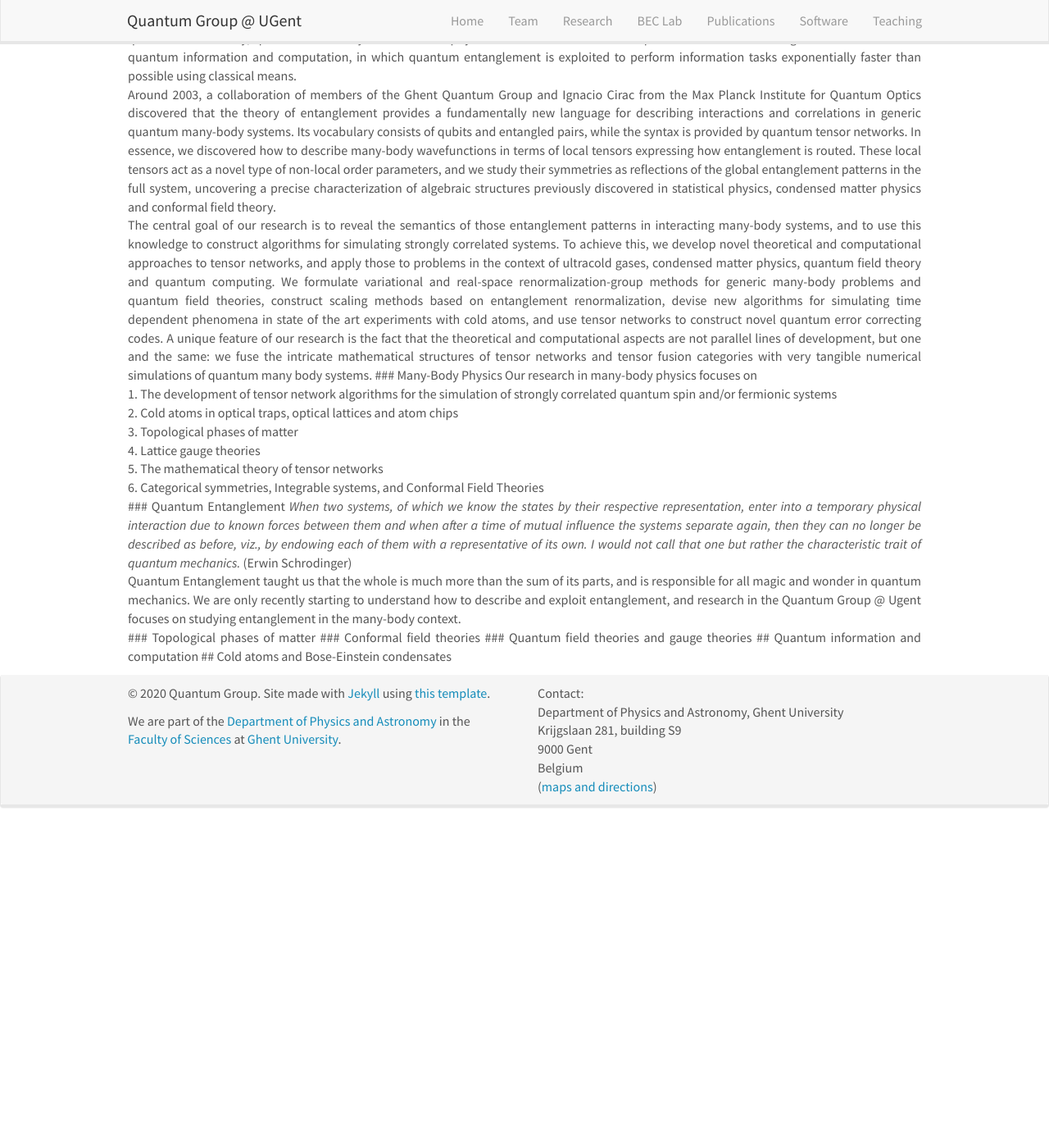
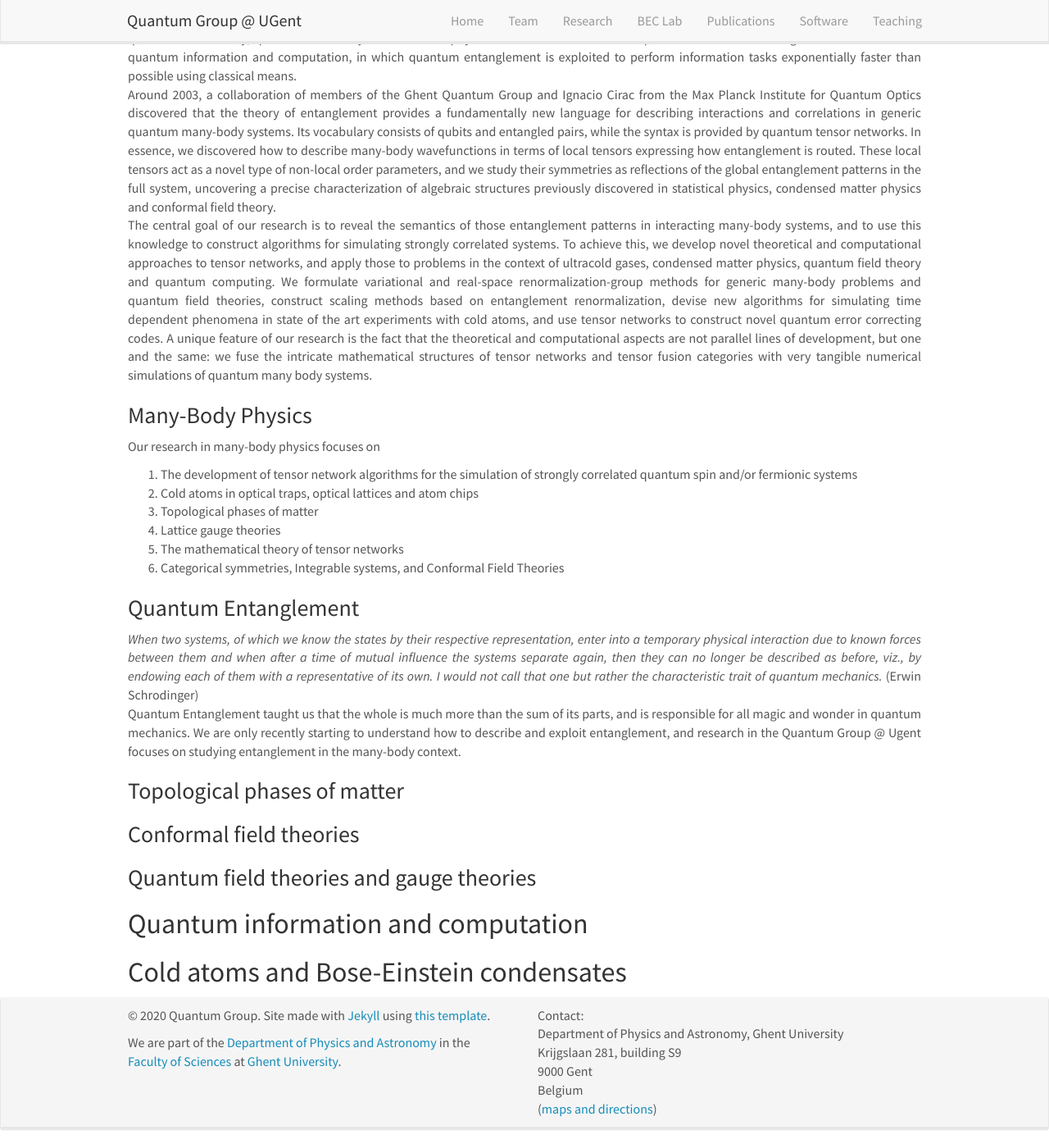
Before and after one commit to quantumghent/quantumghent.github.io, a Jekyll site: the page built from _pages/research.md, in a window 1280 px wide and 1400 px high, scrolled down 241 px. Shown: the whole window at 82% size. Built offline with Jekyll 4.4.1, drawn with Linux system fonts in a browser that asks for light colours; nearby versions of some CDN libraries; before the commit the page ends 1248 px from its top, so only the background shows below that.

Commit message:
Update research.md

```diff
--- a/_pages/research.md
+++ b/_pages/research.md
@@ -13,7 +13,9 @@ permalink: /research/
 <p style="text-align:justify">
 Tensor networks provide a new mathematical and computational framework for tackling the central theoretical problem in physics, namely the quantum many-body problem, and more specifically the problem of strongly interacting systems.  The quantum many-body problem deals with the description of a large collection of particles, and forms the foundation upon which all our understanding of condensed matter physics, quantum field theory, quantum chemistry and statistical physics is build. The central concepts of tensor networks originate from the field of quantum information and computation, in which quantum entanglement is exploited to perform information tasks exponentially faster than possible using classical means.<br>
 Around 2003, a collaboration of members of the Ghent Quantum Group and Ignacio Cirac from the Max Planck Institute for Quantum Optics discovered that the theory of entanglement provides a fundamentally new language for describing interactions and correlations in generic quantum many-body systems. Its vocabulary consists of qubits and entangled pairs, while the syntax is provided by quantum tensor networks. In essence, we discovered how to describe many-body wavefunctions in terms of local tensors expressing how entanglement is routed. These local tensors act as a novel type of non-local order parameters, and we study their symmetries as reflections of the global entanglement patterns in the full system, uncovering a precise characterization of algebraic structures previously discovered in statistical physics, condensed matter physics and conformal field theory.<br>
-The central goal of our research is to reveal the semantics of those entanglement patterns in interacting many-body systems, and to use this knowledge to construct algorithms for simulating strongly correlated systems. To achieve this, we develop novel theoretical and computational approaches to tensor networks, and apply those to problems in the context of ultracold gases, condensed matter physics, quantum field theory and quantum computing. We  formulate variational and real-space renormalization-group methods for generic many-body problems and quantum field theories, construct scaling methods based on entanglement renormalization, devise new algorithms for simulating time dependent phenomena in state of the art experiments with cold atoms, and use tensor networks to construct novel quantum error correcting codes. A unique feature of our research is the fact that the theoretical and computational aspects are not parallel lines of development, but one and the same: we fuse the intricate mathematical structures of tensor networks and tensor fusion categories with very tangible numerical simulations of quantum many body systems.
+The central goal of our research is to reveal the semantics of those entanglement patterns in interacting many-body systems, and to use this knowledge to construct algorithms for simulating strongly correlated systems. To achieve this, we develop novel theoretical and computational approaches to tensor networks, and apply those to problems in the context of ultracold gases, condensed matter physics, quantum field theory and quantum computing. We  formulate variational and real-space renormalization-group methods for generic many-body problems and quantum field theories, construct scaling methods based on entanglement renormalization, devise new algorithms for simulating time dependent phenomena in state of the art experiments with cold atoms, and use tensor networks to construct novel quantum error correcting codes. A unique feature of our research is the fact that the theoretical and computational aspects are not parallel lines of development, but one and the same: we fuse the intricate mathematical structures of tensor networks and tensor fusion categories with very tangible numerical simulations of quantum many body systems.<br>
+</p>
+
 
 ### Many-Body Physics
 
@@ -28,12 +30,14 @@ Our research in many-body physics focuses on <br>
 
 
 ### Quantum Entanglement
+<p style="text-align:justify">
 
 <i> When two systems, of which we know the states by their respective representation, enter into a temporary physical interaction due to known forces between them and when after a time of mutual influence the systems separate again, then they can no longer be described as before, viz., by endowing each of them with a representative of its own. I would not call that one but rather the characteristic trait of quantum mechanics. </i> (Erwin Schrodinger) <br>
 
 
 Quantum Entanglement taught us that the whole is much more than the sum of its parts, and is responsible for all magic and wonder in quantum mechanics. We are only recently starting to understand how to describe and exploit entanglement, and research in the Quantum Group @ Ugent focuses on studying entanglement in the many-body context.
 
+</p>
 
 ### Topological phases of matter
 
@@ -45,6 +49,5 @@ Quantum Entanglement taught us that the whole is much more than the sum of its p
 
 ## Cold atoms and Bose-Einstein condensates
 
-</p>
 <script type="text/javascript" async src="https://cdn.mathjax.org/mathjax/latest/MathJax.js?config=TeX-MML-AM_CHTML">
 </script>
```
